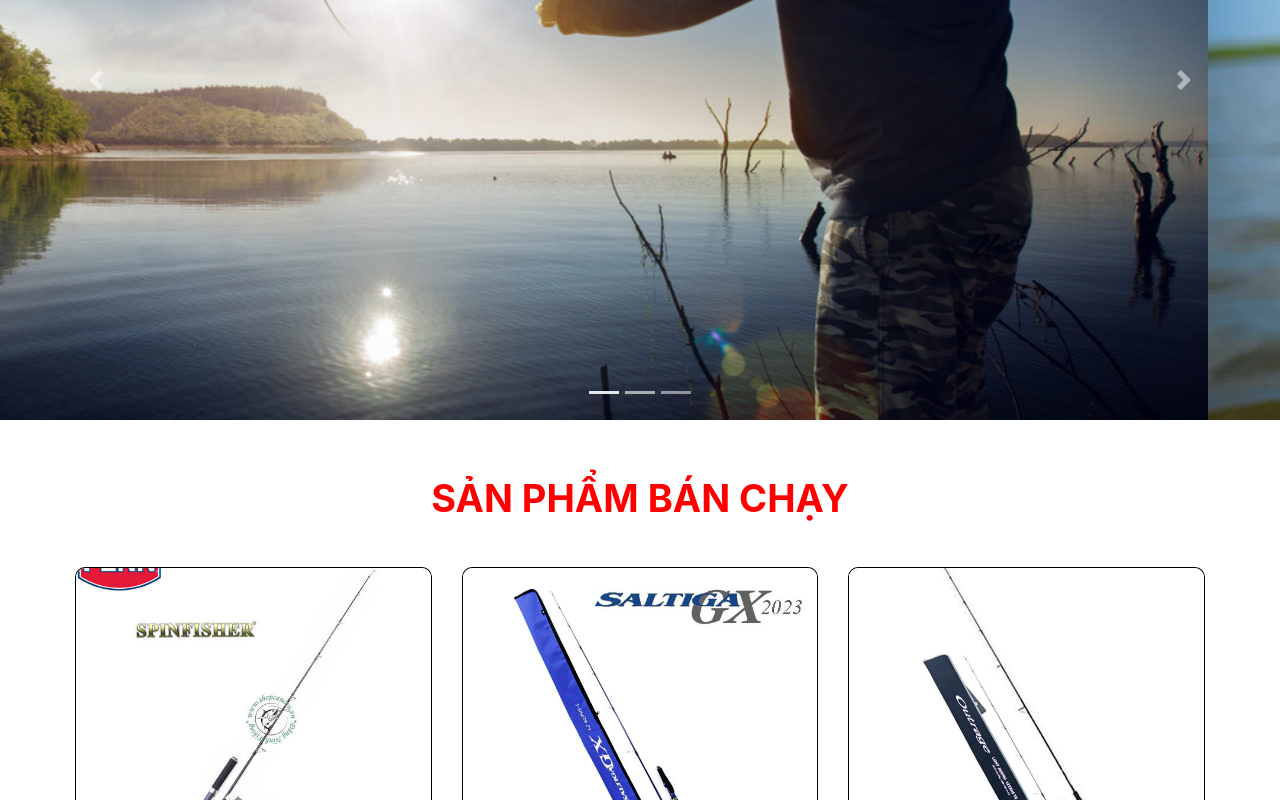
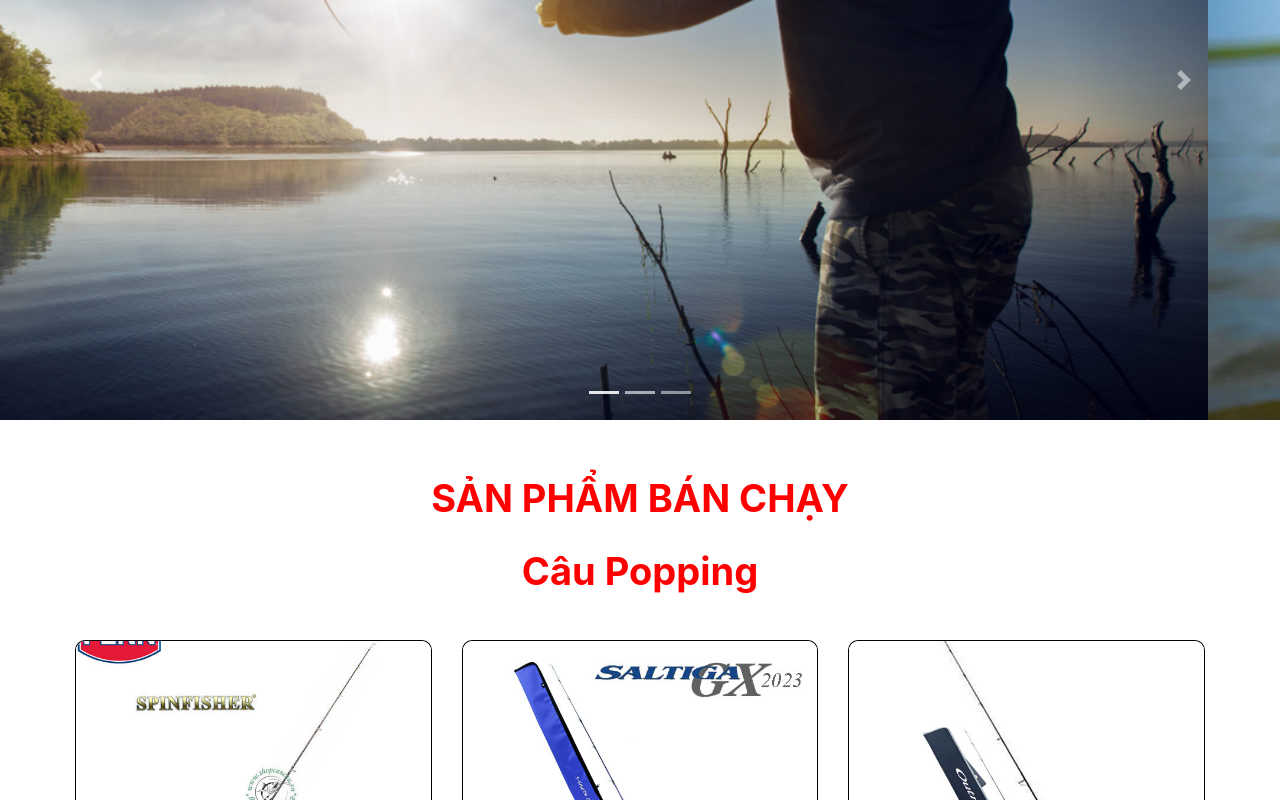
Before and after one commit to Jinnuss/shopFishing, a plain HTML site: page caupopping.html in a window 1280 px wide. Shown: the part 380-1180 px from the top of the page. Drawn offline with nearby package versions, Linux system fonts and the light colour scheme.

Commit message:
shop ss2

```diff
--- a/caupopping.html
+++ b/caupopping.html
@@ -69,7 +69,8 @@
     <div class="section-2">
         <div class="container">
             <div class="title">
-                SẢN PHẨM BÁN CHẠY
+                <p>SẢN PHẨM BÁN CHẠY</p>
+                <p>Câu Popping</p>
             </div>
             <div class="row">
                 <div class="col-xl-4">
```
Also changed, not shown: cauikada.html (+4 -1 lines), caujingging.html (+2 -1 lines).
